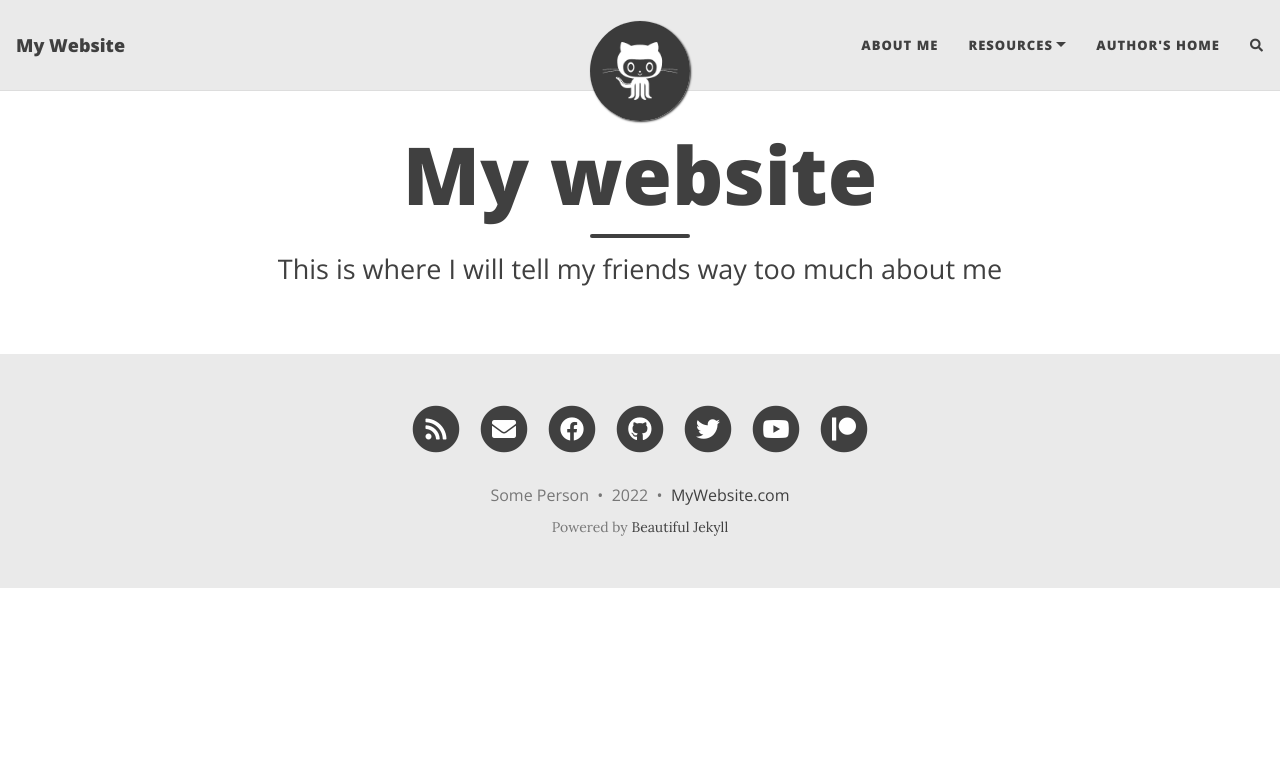
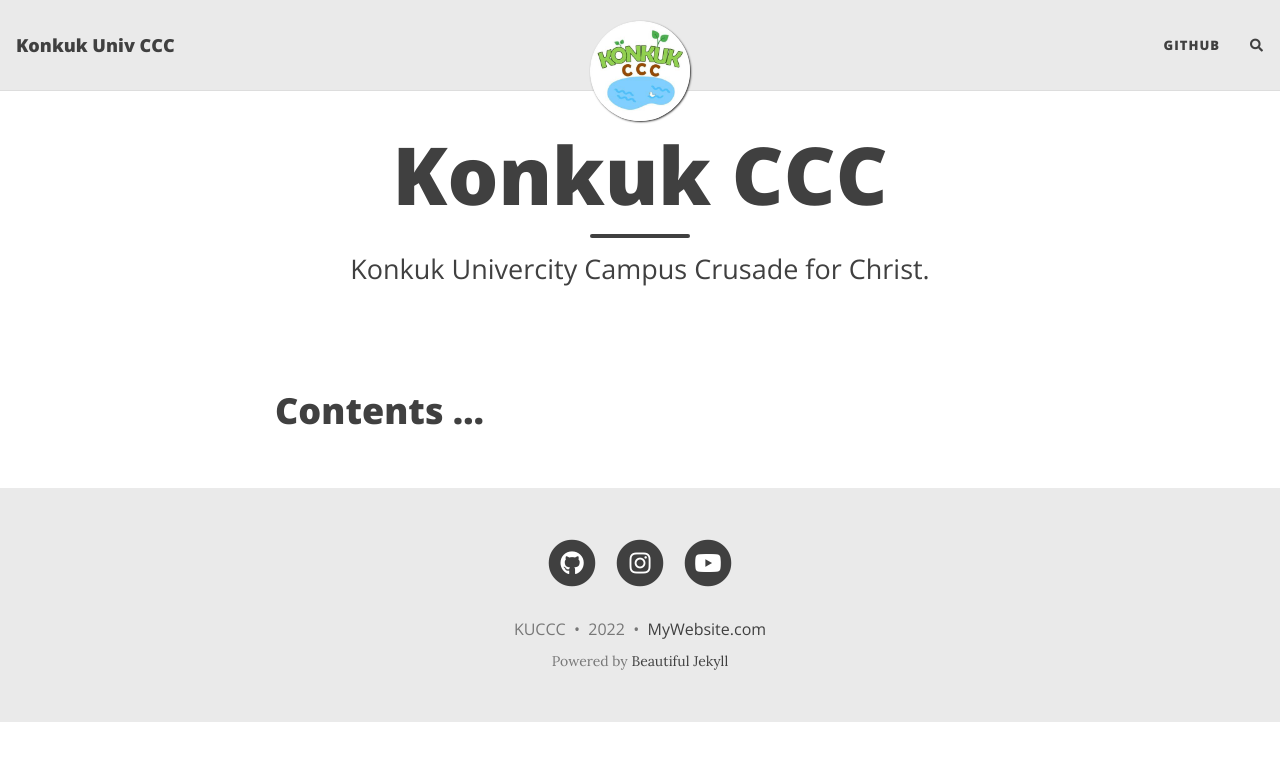
Before and after one commit to yangjun-p/yangjun-p.github.io, a Jekyll site: the page built from index.md, in a window 1280 px wide. Shown: the top 761 px of the page. Built offline with Jekyll 4.4.1, drawn with Linux system fonts in a browser that asks for light colours; nearby versions of some CDN libraries; the list of posts is cut into pages by our own code; comment, search, counter and statistics services are not loaded; part of the change alters nothing that is shown.

Commit message:
start first page

```diff
--- a/_config.yml
+++ b/_config.yml
@@ -1,32 +1,32 @@
-# Welcome to Beautiful Jekyll!
-# This config file is meant for settings that affect your entire website. When you first
-# set up your website you should go through all these settings and edit them, but after
-# the initial set up you won't need to come back to this file often.
-
 # --- Required options --- #
 
-# Name of website
-title: My Website
+# [수정필요] 웹 페이지 이름
+title: Konkuk Univ CCC
 
-# Your name to show in the footer
-author: Some Person
+# [수정필요] 간단한 사이트 설명
+description: Konkuc Univercity Campus Crusade for Crist
+
+# [수정필요] 웹페이지 아래에 나오는 웹사이트 저자 이름
+author: KUCCC
 
 # --- List of links in the navigation bar --- #
-
+# [조건부수정] 네비게이션 바에 포함되는 항목 (명칭 수정, 추가, 삭제 가능)
+# 예를 들어 Post 라는 항목을 네비게이션 바에 추가하고 싶은 경우, post.md 파일 생성 후 ETRI: "post" 라고 지정.
+# 세부 항목을 추가하고 싶으면 - 를 이용하여 하위 구조를 추가할 수 있음.
 navbar-links:
-  About Me: "aboutme"
-  Resources:
-    - Beautiful Jekyll: "https://beautifuljekyll.com"
-    - Learn markdown: "https://www.markdowntutorial.com/"
-  Author's home: "https://deanattali.com"
+  GitHub: "https://github.com/konkuk-univ-ccc"
+#  About Me: "aboutme"
+#  Resources:
+#    - Beautiful Jekyll: "https://beautifuljekyll.com"
+#    - Learn markdown: "https://www.markdowntutorial.com/"
+#  Author's home: "https://deanattali.com"
 
 # --- Logo --- #
 
-# Image to show in the navigation bar - works best with a square image
-# Remove this parameter if you don't want an image in the navbar
-avatar: "/assets/img/avatar-icon.png"
+# [수정필요] 로고 사용 시에는 이미지 파일을 지정 (이미지 파일 업로드 후, 위치 지정)
+avatar: "/assets/img/kuccc-logo.jpeg"
 
-# By default, the image is cut into a circle. You can disable this behaviour by setting 'round-avatar: false'
+# 원형 아바타 이미지 여부 `true` 또는 `false`
 round-avatar: true
 
 # If you want to have an image logo in the top-left corner instead of having the title of the website,
@@ -35,24 +35,24 @@ round-avatar: true
 
 
 # --- Footer social media links --- #
-
+# [수정필요] 웹페이지 하단에 나올 정보를 수정 (다른 사이트 및 커뮤니티에 대한 링크 정보임. 필요 없는 경우 주석 처리)
 # Select the social network links that you want to show in the footer.
 # Uncomment the links you want to show and add your information to each one.
 social-network-links:
-  email: "someone@example.com"
-  rss: true  # remove this line if you don't want to show an RSS link at the bottom
-  facebook: deanattali
-  github: daattali
-  twitter: daattali
-  patreon: DeanAttali
-  youtube: c/daattali
+#  email: "someone@example.com"
+#  rss: true  # remove this line if you don't want to show an RSS link at the bottom
+#  facebook: deanattali
+  github: konkuk-univ-ccc
+#  twitter: daattali
+#  patreon: DeanAttali
+  youtube: channel/UCbid8w7HhGuqAIhACWpisSg
 #  medium: yourname
 #  reddit: yourname
 #  linkedin: daattali
 #  xing: yourname
 #  stackoverflow: "3943160/daattali"
 #  snapchat: deanat78
-#  instagram: deanat78
+  instagram: ccc_konkuk
 #  spotify: yourname
 #  telephone: +14159998888
 #  steam: deanat78
@@ -70,13 +70,13 @@ social-network-links:
 rss-description: This website is a virtual proof that I'm awesome
 
 # --- General options --- #
-
+# [수정필요] 연락을 위한 타 사이트 정보 활성화 여부 지정 (필요 없는 경우 주석 처리)
 # Select which social network share links to show in posts
 share-links-active:
-  twitter: true
-  facebook: true
-  linkedin: true
-  vk: false
+#  twitter: true
+#  facebook: true
+#  linkedin: true
+#  vk: false
 
 # How to display the link to your website in the footer
 # Remove this if you don't want a link in the footer
@@ -98,7 +98,7 @@ post_search: true
 #keywords: "my,list,of,keywords"
 
 # --- Colours / background image --- #
-
+# [조건부수정] 디자인 색 변경
 # Personalize the colours in your website. Colour values can be any valid CSS colour
 
 navbar-col: "#EAEAEA"
--- a/index.html
+++ /dev/null
@@ -1,5 +0,0 @@
----
-layout: home
-title: My website
-subtitle: This is where I will tell my friends way too much about me
----
--- /dev/null
+++ b/index.md
@@ -0,0 +1,9 @@
+---
+layout: page
+title: Konkuk CCC
+subtitle: Konkuk Univercity Campus Crusade for Christ.
+---
+
+<br/>
+
+# Contents ...
```
